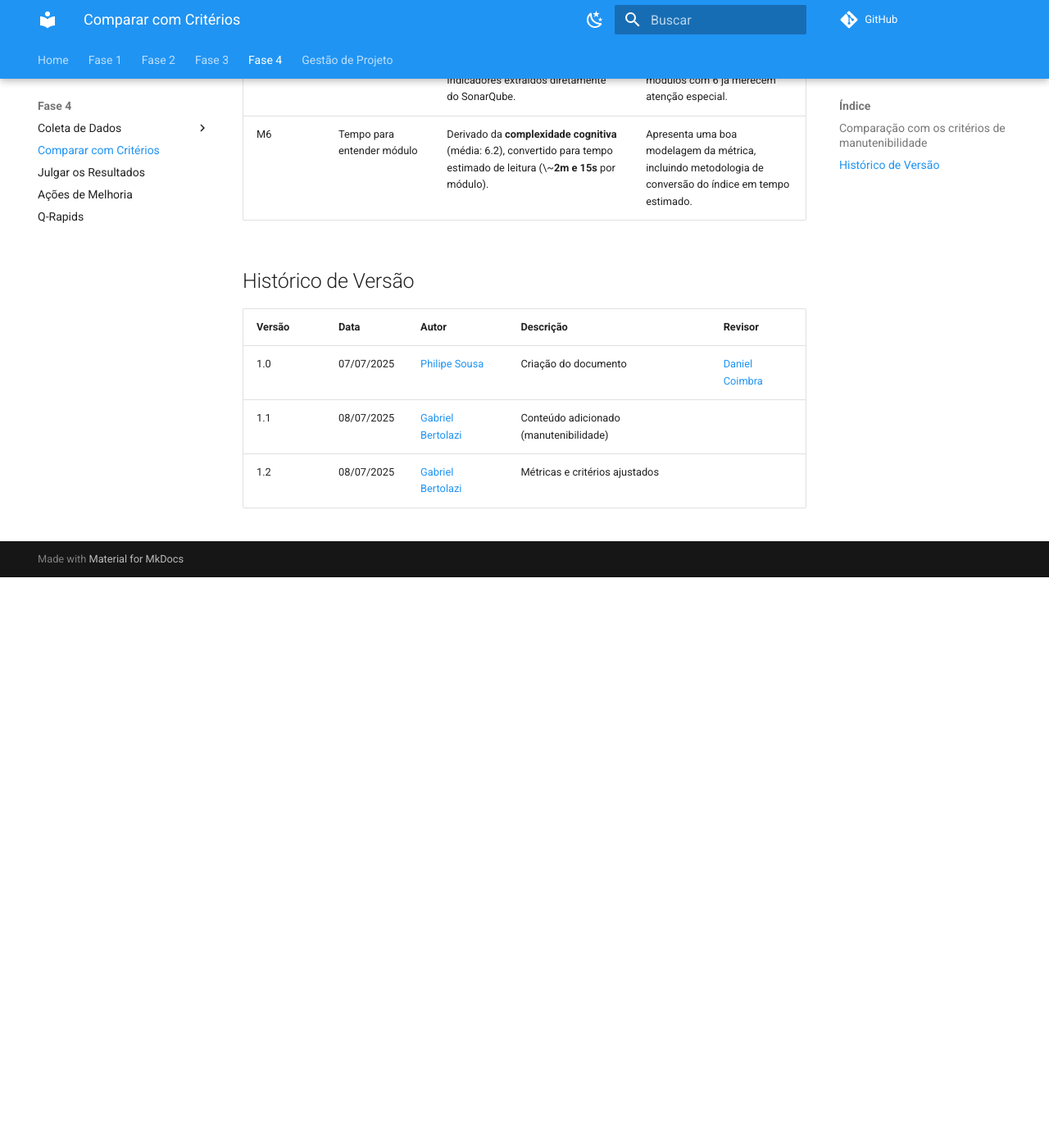
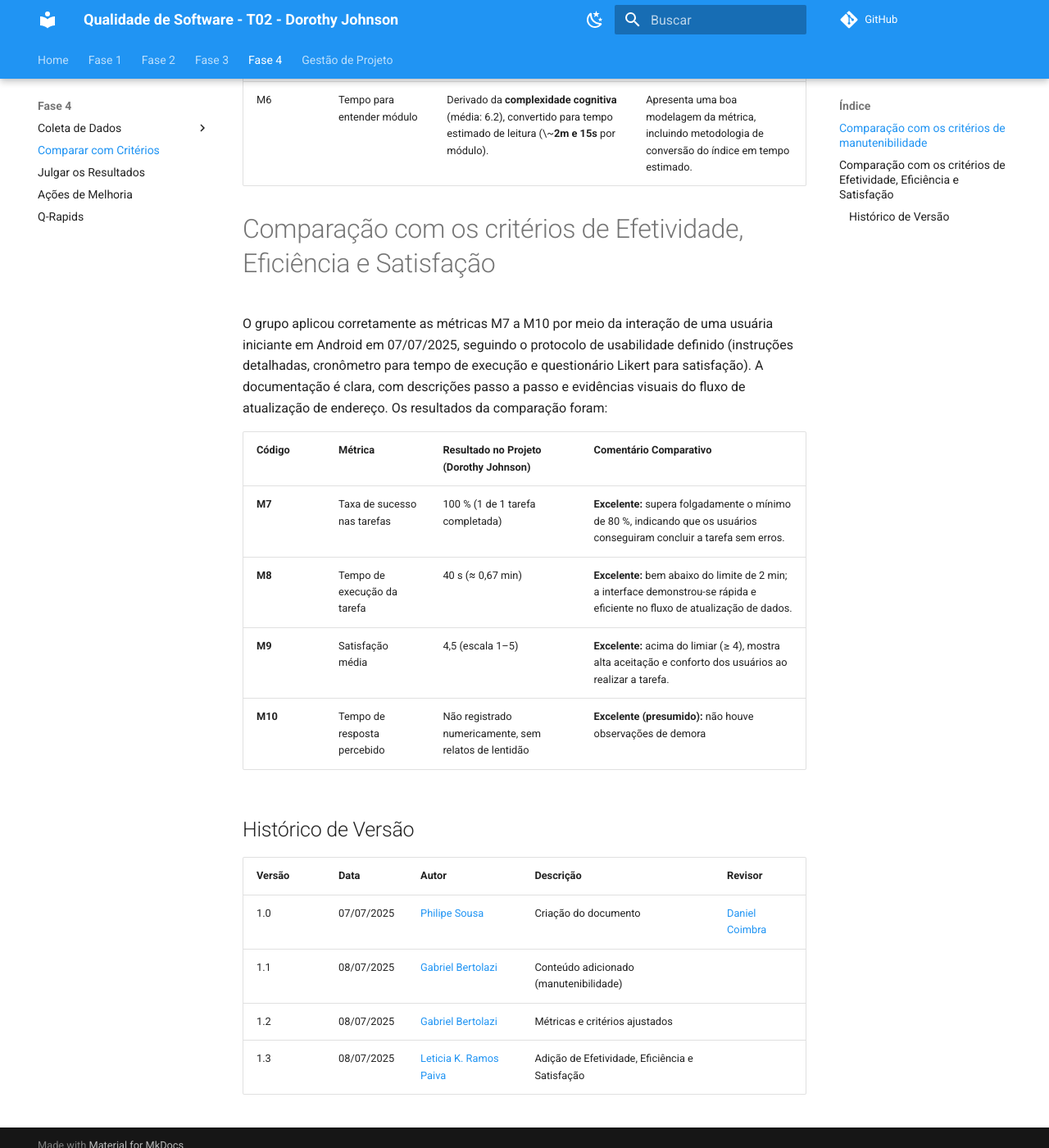
Before and after one commit to FCTE-Qualidade-de-Software-1/2025-1-T02-DOROTHY-JOHNSON, an MkDocs documentation site: the page built from docs/execucao/comparar.md, in a window 1280 px wide and 1400 px high, scrolled down 831 px. Shown: the whole window at 82% size. Built offline with MkDocs 1.6.1 and Material for MkDocs 9.7.7, drawn with Linux system fonts in a browser that asks for light colours; comment, search, counter and statistics services are not loaded; before the commit the page ends 1535 px from its top, so only the background shows below that; some of the changed text lies outside the part shown.

Commit message:
docs: adiciona comparar.md

```diff
--- a/docs/execucao/comparar.md
+++ b/docs/execucao/comparar.md
@@ -11,6 +11,17 @@
 | M6     | Tempo para entender módulo | Derivado da **complexidade cognitiva** (média: 6.2), convertido para tempo estimado de leitura (\~**2m e 15s** por módulo).                             | Apresenta uma boa modelagem da métrica, incluindo metodologia de conversão do índice em tempo estimado.     |
 
 
+# Comparação com os critérios de Efetividade, Eficiência e Satisfação
+O grupo aplicou corretamente as métricas M7 a M10 por meio da interação de uma usuária iniciante em Android em 07/07/2025, seguindo o protocolo de usabilidade definido (instruções detalhadas, cronômetro para tempo de execução e questionário Likert para satisfação). A documentação é clara, com descrições passo a passo e evidências visuais do fluxo de atualização de endereço. Os resultados da comparação foram:
+
+| Código  | Métrica                     | Resultado no Projeto (Dorothy Johnson)                | Comentário Comparativo                                                                                                                |
+| ------- | --------------------------- | ----------------------------------------------------- | ------------------------------------------------------------------------------------------------------------------------------------- |
+| **M7**  | Taxa de sucesso nas tarefas | 100 % (1 de 1 tarefa completada)                      | **Excelente:** supera folgadamente o mínimo de 80 %, indicando que os usuários conseguiram concluir a tarefa sem erros.               |
+| **M8**  | Tempo de execução da tarefa | 40 s (≈ 0,67 min)                                     | **Excelente:** bem abaixo do limite de 2 min; a interface demonstrou-se rápida e eficiente no fluxo de atualização de dados.          |
+| **M9**  | Satisfação média            | 4,5 (escala 1–5)                                      | **Excelente:** acima do limiar (≥ 4), mostra alta aceitação e conforto dos usuários ao realizar a tarefa.                             |
+| **M10** | Tempo de resposta percebido | Não registrado numericamente, sem relatos de lentidão | **Excelente (presumido):** não houve observações de demora |
+
+
 ## Histórico de Versão
 
 | Versão | Data       | Autor                                              | Descrição                                | Revisor                                            |
@@ -18,3 +29,4 @@
 | 1.0    | 07/07/2025 | [Philipe Sousa](https://github.com/PhilipeSousa)         | Criação do documento                     | [Daniel Coimbra](https://github.com/DanielCoimbra) |
 | 1.1    | 08/07/2025 | [Gabriel Bertolazi](https://github.com/Bertolazi)         | Conteúdo adicionado (manutenibilidade)                    |           |
 | 1.2    | 08/07/2025 | [Gabriel Bertolazi](https://github.com/Bertolazi)         | Métricas e critérios ajustados |                    |
+| 1.3    | 08/07/2025 | [Leticia K. Ramos Paiva](https://github.com/leticiakrpaiva)  | Adição de Efetividade, Eficiência e Satisfação |                                                    |
```
